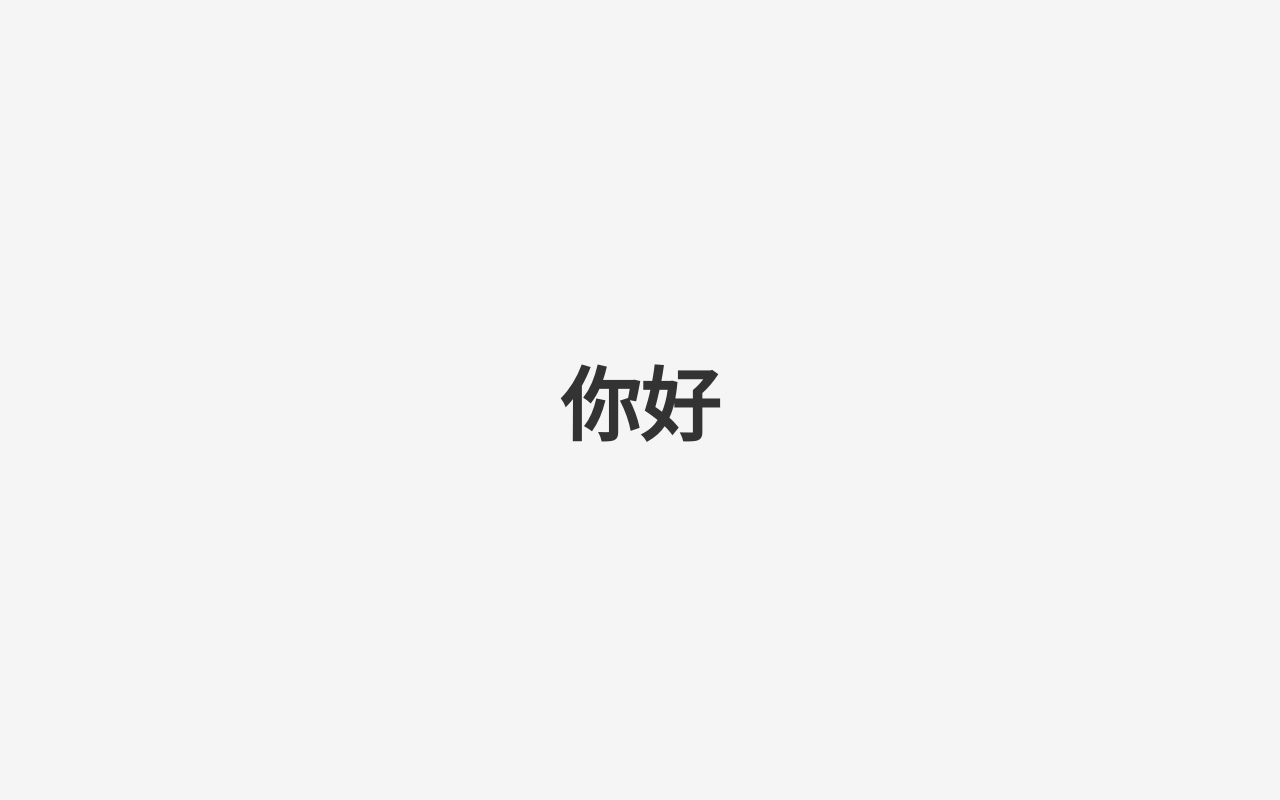
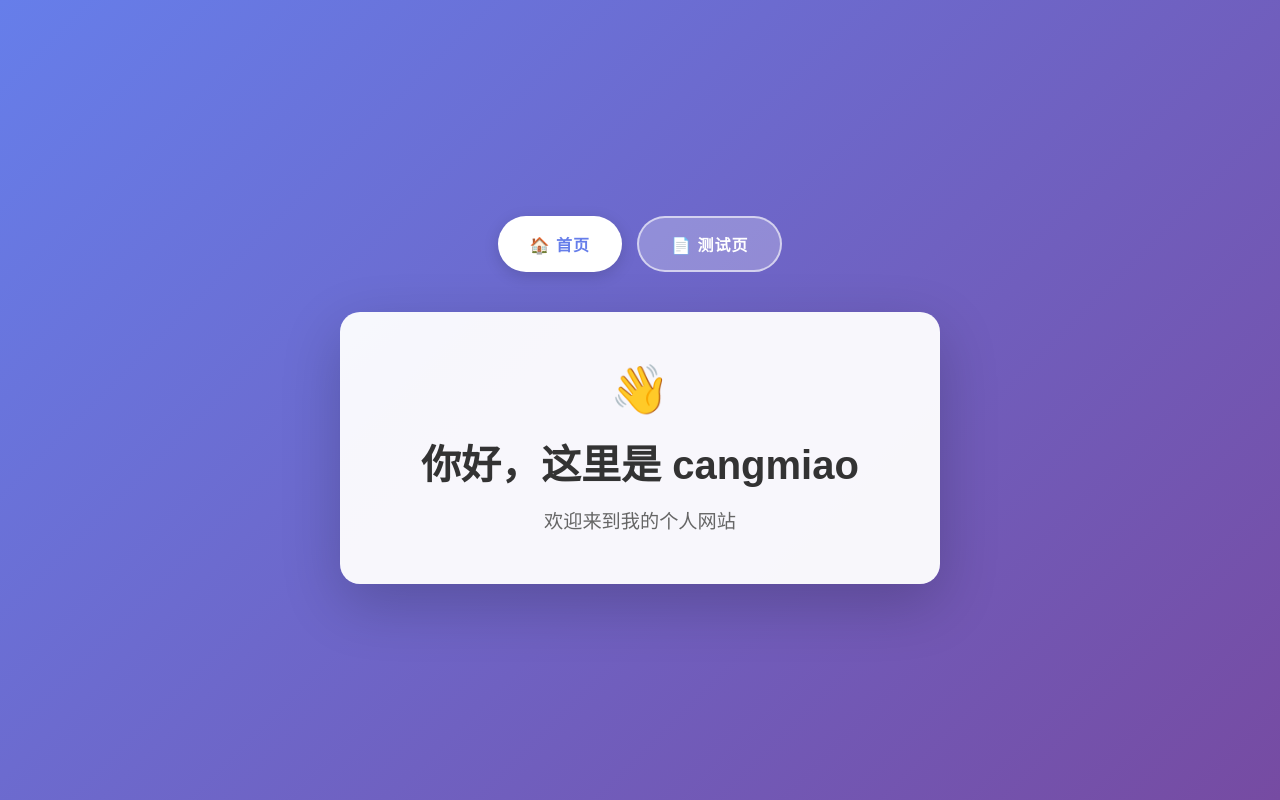
Before and after one commit to CangMiao123/cangmiao123.github.io, a plain HTML site: page index.html in a window 1280 px wide. Drawn offline with Linux system fonts and the light colour scheme.

Commit message:
index.html

```diff
--- a/index.html
+++ b/index.html
@@ -3,24 +3,100 @@
 <head>
     <meta charset="UTF-8">
     <meta name="viewport" content="width=device-width, initial-scale=1.0">
-    <title>我的网站</title>
+    <title>CangMiao 的网站</title>
     <style>
+        * {
+            margin: 0;
+            padding: 0;
+            box-sizing: border-box;
+        }
+
         body {
+            font-family: 'Microsoft YaHei', 'PingFang SC', sans-serif;
+            background: linear-gradient(135deg, #667eea 0%, #764ba2 100%);
+            min-height: 100vh;
             display: flex;
+            flex-direction: column;
+            align-items: center;
             justify-content: center;
-            align-items: center;
-            min-height: 100vh;
-            margin: 0;
-            background-color: #f5f5f5;
-            font-family: sans-serif;
+            padding: 20px;
         }
-        h1 {
-            font-size: 5em;
+
+        .btn-group {
+            display: flex;
+            gap: 15px;
+            margin-bottom: 40px;
+            flex-wrap: wrap;
+            justify-content: center;
+        }
+
+        .btn {
+            padding: 14px 32px;
+            border: none;
+            border-radius: 50px;
+            font-size: 16px;
+            font-weight: 600;
+            cursor: pointer;
+            transition: all 0.3s ease;
+            letter-spacing: 1px;
+        }
+
+        .btn-home {
+            background: #ffffff;
+            color: #667eea;
+            box-shadow: 0 4px 15px rgba(0,0,0,0.15);
+        }
+
+        .btn-test {
+            background: rgba(255,255,255,0.25);
+            color: #ffffff;
+            border: 2px solid rgba(255,255,255,0.6);
+        }
+
+        .btn:hover {
+            transform: translateY(-3px);
+            box-shadow: 0 8px 25px rgba(0,0,0,0.2);
+        }
+
+        .card {
+            background: rgba(255, 255, 255, 0.95);
+            border-radius: 20px;
+            padding: 50px 40px;
+            max-width: 600px;
+            width: 100%;
+            text-align: center;
+            box-shadow: 0 20px 60px rgba(0,0,0,0.2);
+        }
+
+        .card .emoji {
+            font-size: 3em;
+            margin-bottom: 15px;
+        }
+
+        .card h1 {
+            font-size: 2.5em;
             color: #333;
+            margin-bottom: 15px;
+        }
+
+        .card p {
+            font-size: 1.2em;
+            color: #666;
         }
     </style>
 </head>
 <body>
-    <h1>你好</h1>
+
+    <div class="btn-group">
+        <button class="btn btn-home" onclick="location.href='index.html'">🏠 首页</button>
+        <button class="btn btn-test" onclick="location.href='test.html'">📄 测试页</button>
+    </div>
+
+    <div class="card">
+        <div class="emoji">👋</div>
+        <h1>你好，这里是 cangmiao</h1>
+        <p>欢迎来到我的个人网站</p>
+    </div>
+
 </body>
 </html>
```
